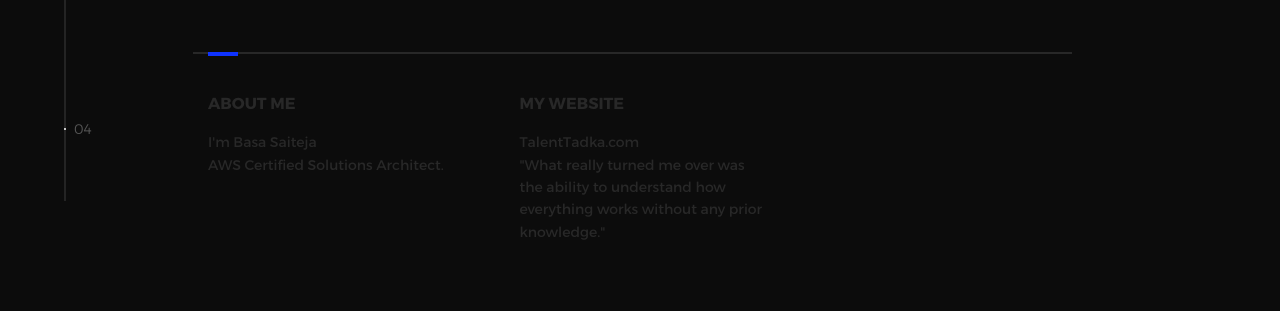
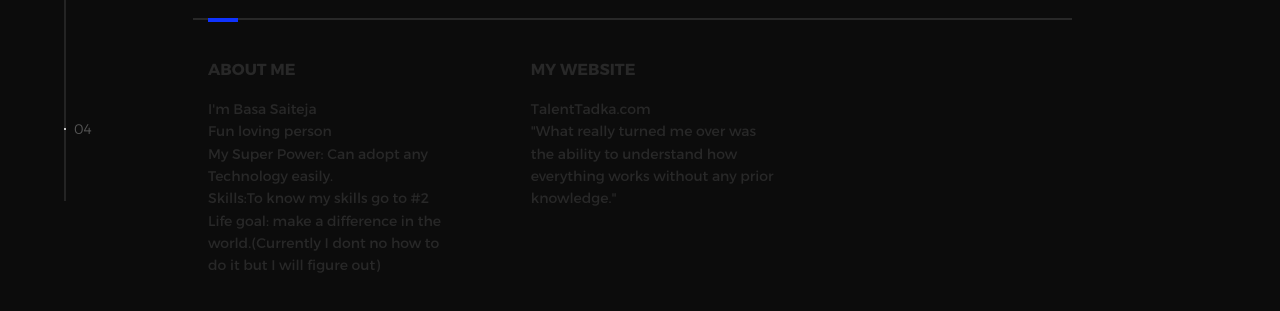
Before and after one commit to saitejabasa/SaitejaBasa, a plain HTML site: page index.html in a window 1280 px wide. Shown: the part 479-790 px from the top of the page. Drawn offline with nearby package versions, Linux system fonts and the light colour scheme.

Commit message:
updated about me

```diff
--- a/index.html
+++ b/index.html
@@ -69,7 +69,7 @@
               <div class="intro--options">
                 <a href="#0">
                   <h3>About Me</h3>
-                  <p>I'm Basa Saiteja <br>AWS Certified Solutions Architect. </p>
+                  <p>I'm Basa Saiteja <br>Fun loving person<br>My Super Power: Can adopt any Technology easily.<br>Skills:To know my skills go to #2<br>Life goal: make a difference in the world.(Currently I dont no how to do it but I will figure out)</p>
                 </a>
                 <a href="http://talenttadka.com" target="_blank">
                   <h3>My WebSite</h3>
```
